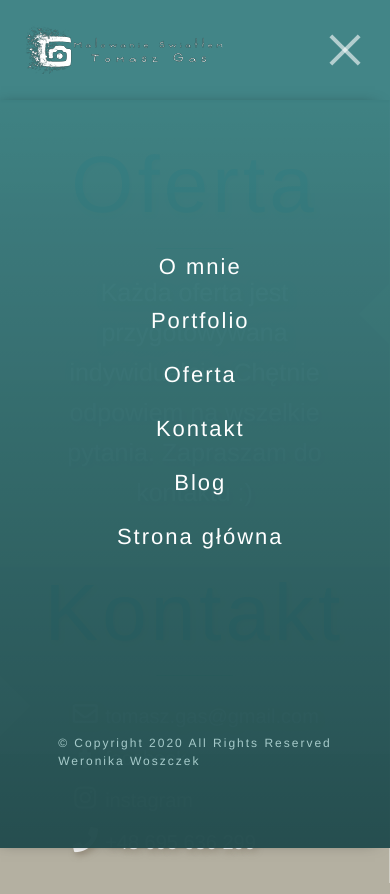
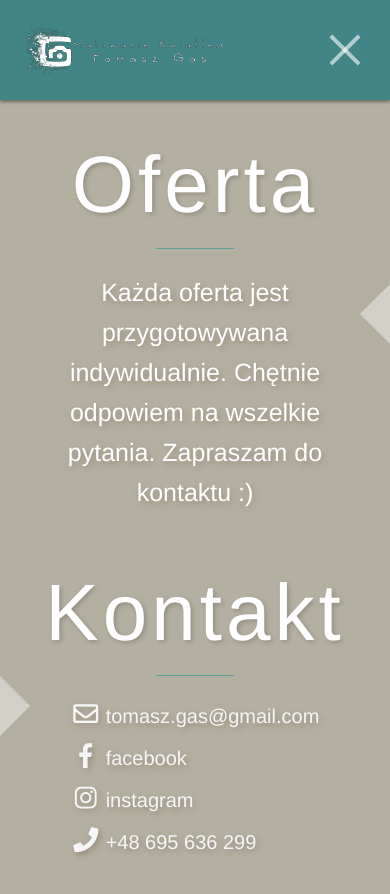
Before and after one commit to weronikawoszczek/malowanie, a website: page contact.html in a window 390 px wide. Both pictures are taken after a click on the button 345 px from the left and 50 px from the top of the page. Drawn offline with nearby package versions, Linux system fonts and the light colour scheme; files that its build step writes are made by us from their sources; a web font is replaced by a local one.

Commit message:
change size block

```diff
--- a/assets/js/common.js
+++ b/assets/js/common.js
@@ -13,7 +13,11 @@ app.common = {
             $(this).addClass('active');
         });
 
-        $('.text-carousel').slick({
+        $('html').click(function() {
+            $('.topMenu').removeClass('opened');
+        });
+
+            $('.text-carousel').slick({
             slidesToShow: 1,
             slidesToScroll: 1,
             infinite: true,
--- a/assets/scss/elements/_layout.scss
+++ b/assets/scss/elements/_layout.scss
@@ -196,7 +196,7 @@ a {
   letter-spacing: 2px;
   text-shadow: 2px 2px 5px rgba(0, 0, 0, 0.2);
   font-family: $font-secondary;
-  color: $aux;
+  color: #fff;
   position: relative;
   padding: 3.5vw 0;
   @include media-breakpoint-down(sm) {
--- a/assets/scss/elements/_workspace.scss
+++ b/assets/scss/elements/_workspace.scss
@@ -168,11 +168,12 @@
       border-right: 1px solid rgba(255, 255, 255, .4);
       cursor: default;
 
-      @media (max-width: 1025px) {
-        min-height: auto;
+      @include media-breakpoint-down(sm) {
+        min-height: 0 !important;
+        border-right: none;
       }
 
-      p {
+        p {
         margin: 0 auto;
         font-size: 2.5rem;
         line-height: 1.6;
```
Also changed, not shown: dist/assets/css/main.min.css, dist/assets/js/common.js.
